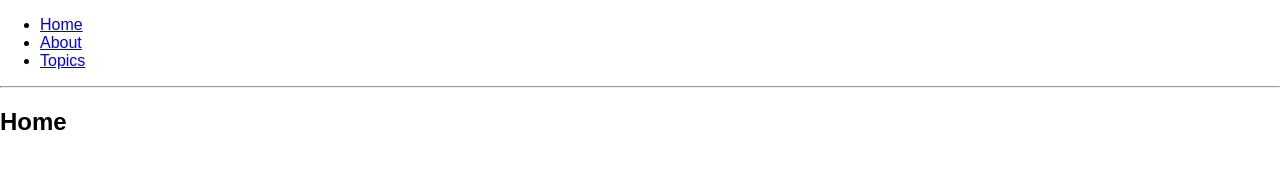
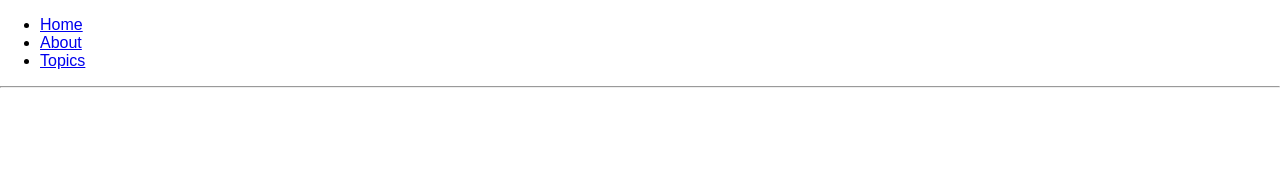
Before and after one commit to Claire/reactrouter4-examples, a React (Create React App) app: page / in a window 1280 px wide. Shown: the top 186 px of the page. Built offline with nearby package versions, Linux system fonts and the light colour scheme.

Commit message:
1 links no routes

```diff
--- a/src/App.js
+++ b/src/App.js
@@ -1,13 +1,13 @@
 import React, {Component} from 'react';
 import './App.css';
 
-import Basic from './examples/Basic';
+import Links from './examples/Links';
 
 class App extends Component {
     render() {
         return (
               <div className="App">
-                <Basic />
+                <Links />
               </div>
         );
     }
```
